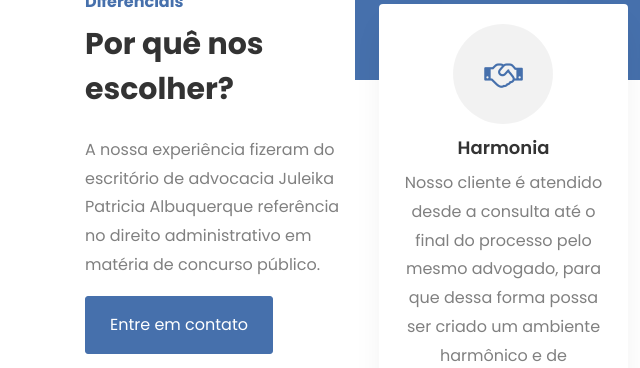
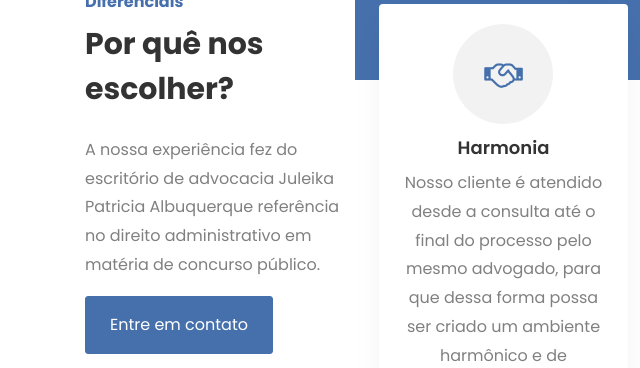
Before and after one commit to KeywertyCo/juleika, a plain HTML site: page index.html in a window 1280 px wide. Shown: the part 860-1228 px from the top of the page, 0-640 px from the left. Drawn offline with Linux system fonts and the light colour scheme; some packages are replaced by stand-ins of ours; no server answers; files whose address does not match are found by name.

Commit message:
Alteração de copy

```diff
--- a/index.html
+++ b/index.html
@@ -76,7 +76,7 @@
 	          <div class="heading-section ftco-animate">
 	          	<span class="subheading">Diferenciais</span>
 	            <h2 class="mb-4">Por quê nos escolher?</h2>
-	            <p>A nossa experiência fizeram do escritório de advocacia Juleika Patricia Albuquerque referência no direito administrativo em matéria de concurso público.</p>
+	            <p>A nossa experiência fez do escritório de advocacia Juleika Patricia Albuquerque referência no direito administrativo em matéria de concurso público.</p>
 	            <p><a href="#contato" class="btn btn-primary py-3 px-4">Entre em contato</a></p>
 	          </div>
     			</div>
```
